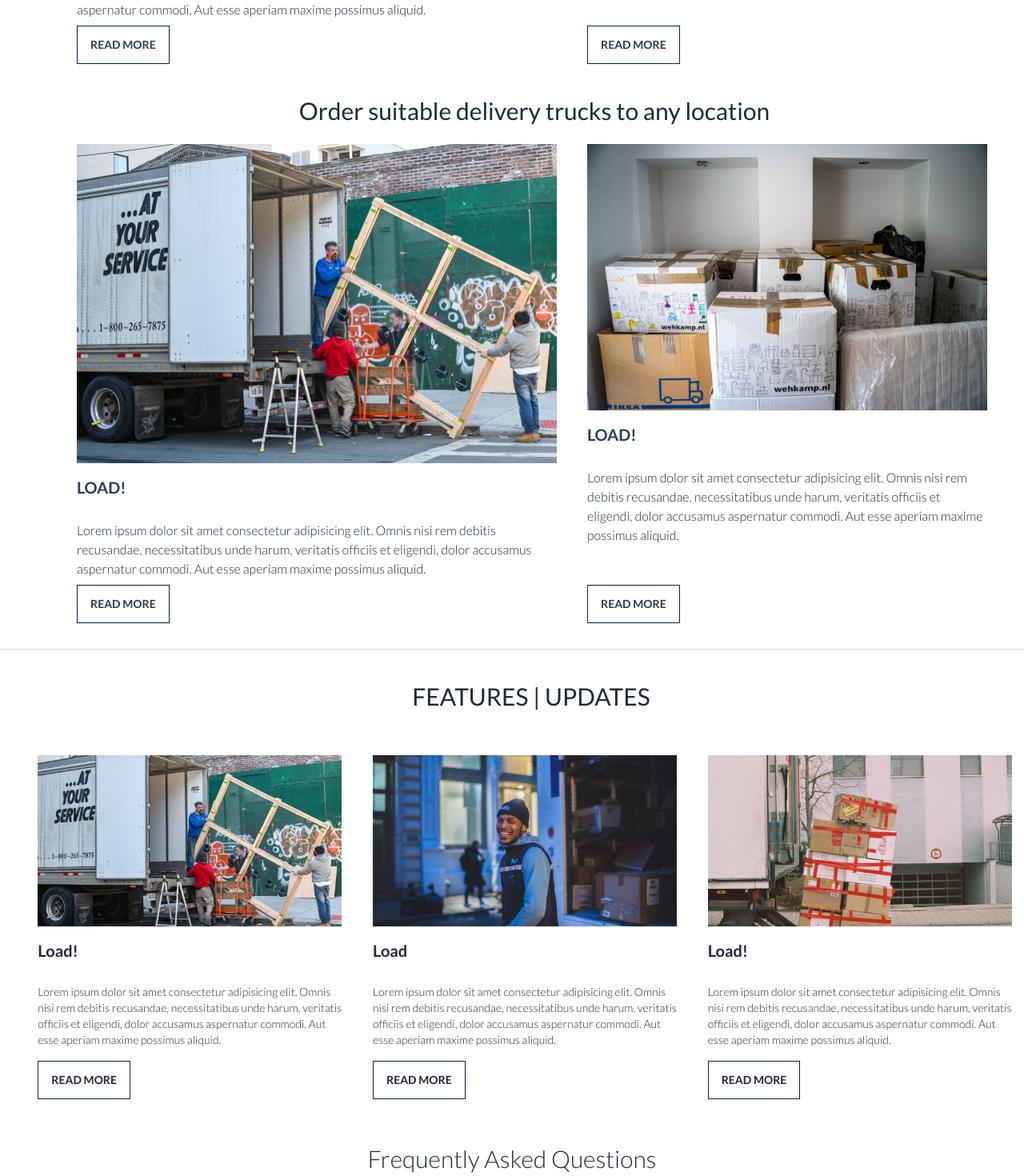
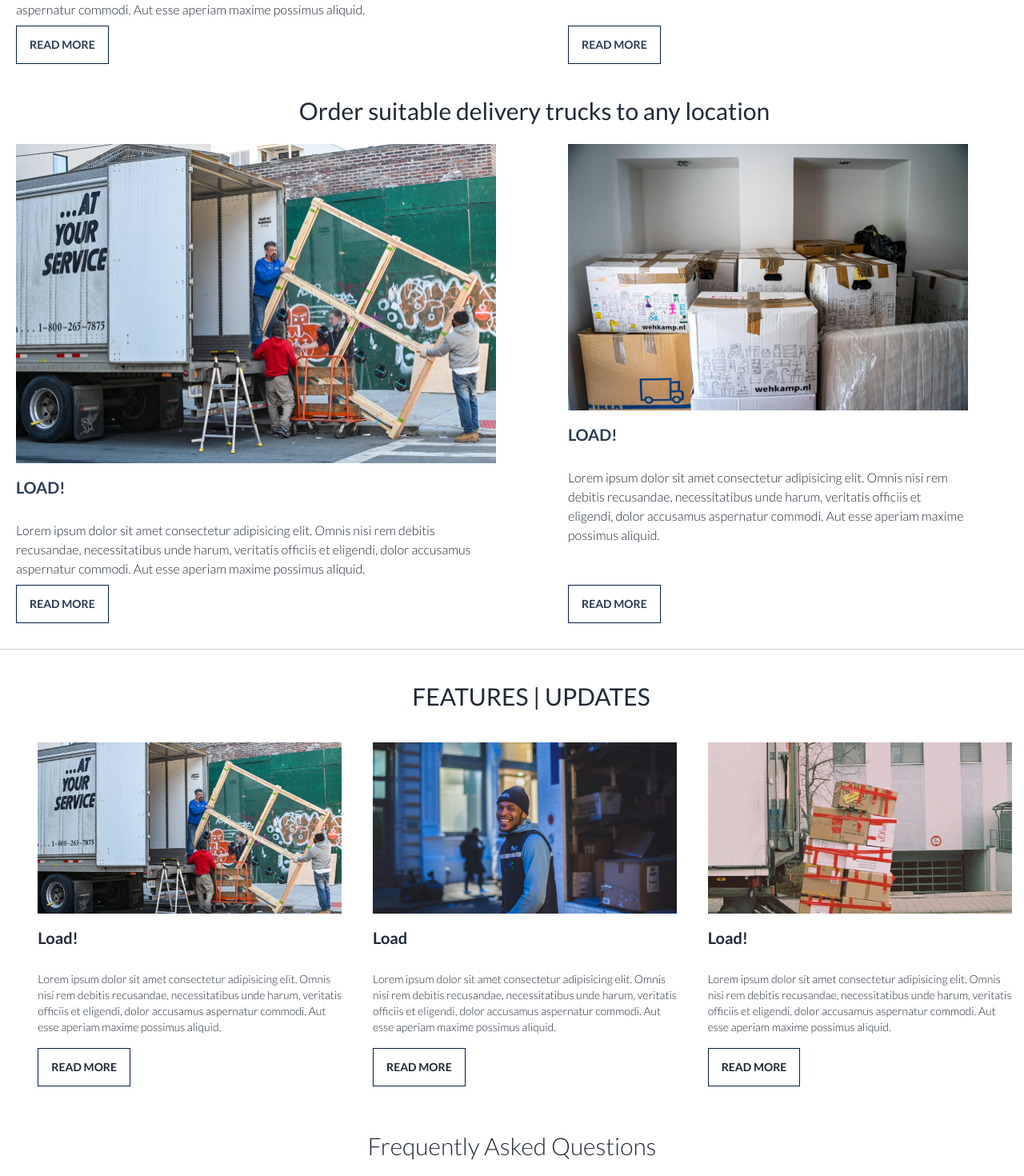
Before and after one commit to encode412/loadin-landing_page, a React (Vite) app: page / in a window 1280 px wide. Shown: the part 1540-3010 px from the top of the page at 80% size. Built offline with nearby package versions, Linux system fonts and the light colour scheme.

Commit message:
responsiveness fix

```diff
--- a/src/components/CTA.jsx
+++ b/src/components/CTA.jsx
@@ -1,7 +1,7 @@
 import { AiOutlineArrowRight } from "react-icons/ai";
 const CTA = () => {
   return (
-    <div className="max-w-7xl mx-6 md:mx-16 mt-10 ">
+    <div className="mx-6 md:mx-16 mt-10 ">
     <div className='hidden md:block'>
       <div className='bg-base-200 p-6 mt-6 rounded '>
         <h2 className='text-3xl font-bold'>Start using Loadin today</h2>
--- a/src/components/FeaturesCard.jsx
+++ b/src/components/FeaturesCard.jsx
@@ -1,10 +1,10 @@
 const FeaturesCard = ({text, image, imageTwo}) => {
   return (
-    <div className='max-w-7xl' id="features">
+    <div className='' id="features">
       <h2 className='text-2xl md:text-3xl md:ml-14 text-center ml-0 px-8 font-normal mt-10'>{text}</h2>
     <div className='mx-auto mt-6'>
 
-    <div className='grid md:grid-cols-2 grid-cols-1 gap-4 ml-0 md:ml-24 md:gap-0'>
+    <div className='grid md:grid-cols-2 grid-cols-1 gap-4 md:gap-0'>
     <div className="card p-0 rounded-none card-compact w-[350px] md:w-[600px] bg-base-100 mx-auto">
     <figure><img src={image} alt="Shoes" /></figure>
     <div className="card-body flex-none !p-0">
--- a/src/components/FrequentQuestions.jsx
+++ b/src/components/FrequentQuestions.jsx
@@ -1,6 +1,6 @@
 const FrequentQuestions = () => {
     return (
-      <div className='mt-10 max-w-7xl mx-10' id='questions'>
+      <div className='mt-10 mx-10' id='questions'>
         <h2 className='text-xl md:text-3xl text-center font-light  font-bold mt-10'>Frequently Asked Questions</h2>
       <div className="collapse mt-8 !rounded p-2 collapse-arrow bg-base-200">
   <input type="radio" name="my-accordion-2" />
--- a/src/components/TestimonialCard.jsx
+++ b/src/components/TestimonialCard.jsx
@@ -1,7 +1,7 @@
 const TestimonialCard = ({text}) => {
   return (
-    <div className='mt-6 max-w-7xl ml-auto md:ml-8' id="learn">
-    <h2 className='text-2xl md:text-3xl text-start md:ml-14 text-center ml-5 font-normal mt-10'>{text}</h2>
+    <div className='mt-6 ml-auto md:ml-8' id="learn">
+    {/* <h2 className='text-2xl md:text-3xl md:ml-14 text-center ml-5 font-normal mt-10'>{text}</h2> */}
     <div className='grid md:grid-cols-3 gap-2 '>
         <div className="card p-0 rounded-none card-compact h-[430px] md:w-[380px] my-4 w-[350px] mx-auto  bg-base-100">
     <figure><img src="/images/load.jpg" alt="Shoes" /></figure>
```
Also changed, not shown: 1 other file (tests, documents, lock files or other folders).
